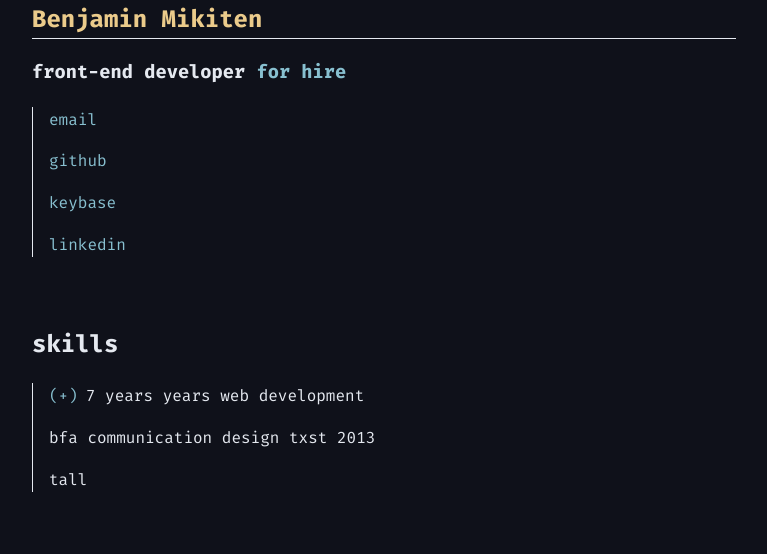
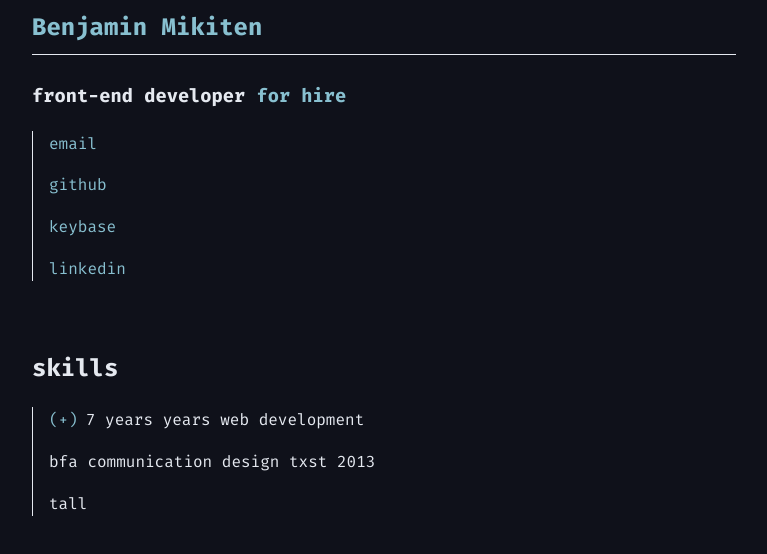
Before and after one commit to benjaminmikiten/benjaminmikiten.com, a Next.js app: page / in a window 1280 px wide. Shown: the top 554 px of the page, without its empty margins (256-1023 px from the left). Built offline with nearby package versions, Linux system fonts and the light colour scheme.

Commit message:
update header style

```diff
--- a/src/components/Header.jsx
+++ b/src/components/Header.jsx
@@ -1,14 +1,25 @@
 import React from "react";
+import Link from "next/link";
 import styled from "styled-components";
 
 export const StyledHeader = styled.header`
   ${({ theme }) => theme.grid.LayoutContainer};
+  padding-bottom: 0.5rem;
   > div {
-    border-bottom: solid 1px ${({ theme }) => theme.colors.white};
+    padding: 0.5rem 0;
+    border-bottom: solid 1px ${({ theme }) => theme.colors.lightGrey};
   }
   h1 {
     ${({ theme }) => theme.type.largeTitle};
-    color: ${({ theme }) => theme.colors.yellow};
+    a {
+      color: ${({ theme }) => theme.colors.interactive};
+      text-decoration: none;
+      @media (hover: hover) {
+        &:hover {
+          color: ${({ theme }) => theme.colors.interactiveHover};
+        }
+      }
+    }
   }
 `;
 
@@ -16,7 +27,9 @@ const Header = () => {
   return (
     <StyledHeader>
       <div>
-        <h1>Benjamin Mikiten</h1>
+        <h1>
+          <Link href="/">Benjamin Mikiten</Link>
+        </h1>
       </div>
     </StyledHeader>
   );
```
